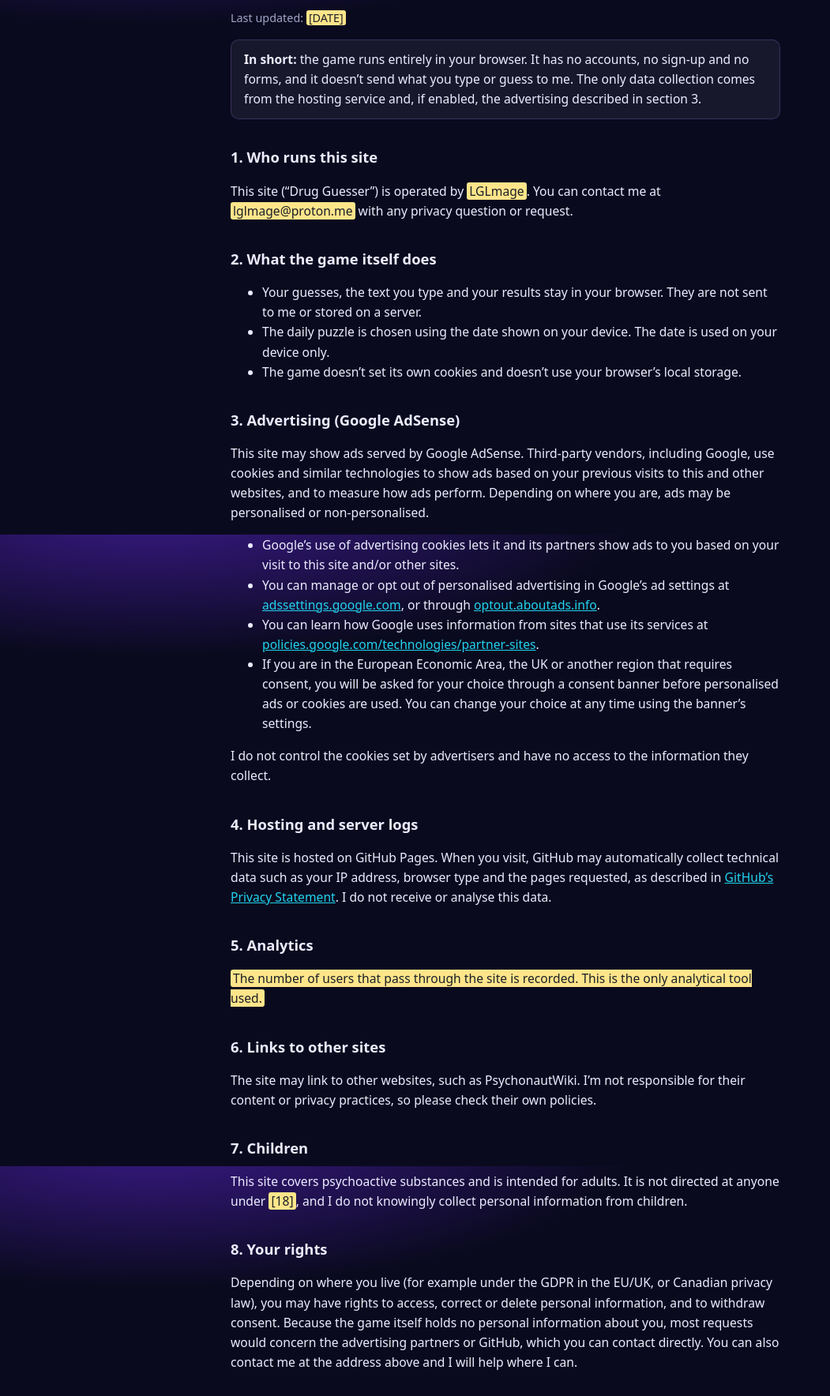
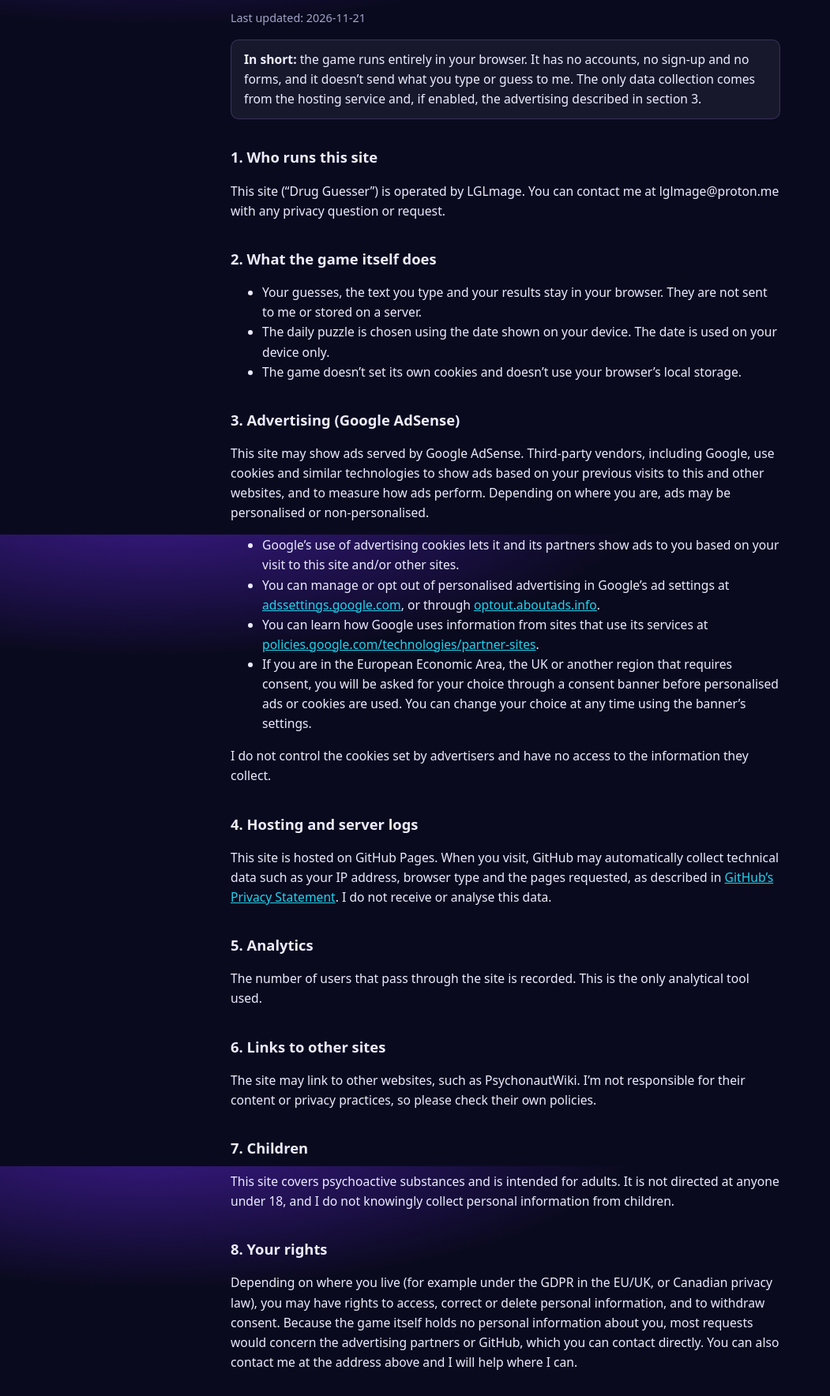
Before and after one commit to Pye-A/DrugGuesser, a plain HTML site: page privacy.html in a window 1280 px wide. Shown: the part 123-1891 px from the top of the page at 79% size, without its empty margins (0-1051 px from the left). Drawn offline with Linux system fonts and the light colour scheme.

Commit message:
Update privacy.html
removed marks

```diff
--- a/privacy.html
+++ b/privacy.html
@@ -27,12 +27,12 @@ mark{background:#ffe58a;color:#1c2028;padding:0 3px;border-radius:3px}
 :root:root:root{--bg:#0a0a1f;--fg:#ecebff;--card:rgba(255,255,255,.06);--mut:#a3a3c8;--ok:#22d3ee;--bd:rgba(167,139,250,.22)}body{background:radial-gradient(ellipse 80% 40% at 15% -5%,#3b1a8a 0,transparent 60%),#0a0a1f;background-attachment:fixed;min-height:100vh}</style></head><body><main>
 <p><a href="index.html">← Back to the game</a></p>
 <h1>Privacy Policy</h1>
-<p class="mut">Last updated: <mark>[DATE]</mark></p>
+<p class="mut">Last updated: 2026-11-21</p>
 
 <p class="card"><b>In short:</b> the game runs entirely in your browser. It has no accounts, no sign-up and no forms, and it doesn’t send what you type or guess to me. The only data collection comes from the hosting service and, if enabled, the advertising described in section 3.</p>
 
 <h2>1. Who runs this site</h2>
-<p>This site (“Drug Guesser”) is operated by <mark>LGLmage</mark>. You can contact me at <mark>lglmage@proton.me</mark> with any privacy question or request.</p>
+<p>This site (“Drug Guesser”) is operated by LGLmage. You can contact me at lglmage@proton.me with any privacy question or request.</p>
 
 <h2>2. What the game itself does</h2>
 <ul>
@@ -55,13 +55,13 @@ mark{background:#ffe58a;color:#1c2028;padding:0 3px;border-radius:3px}
 <p>This site is hosted on GitHub Pages. When you visit, GitHub may automatically collect technical data such as your IP address, browser type and the pages requested, as described in <a href="https://docs.github.com/en/site-policy/privacy-policies/github-general-privacy-statement" rel="noopener">GitHub’s Privacy Statement</a>. I do not receive or analyse this data.</p>
 
 <h2>5. Analytics</h2>
-<p><mark>The number of users that pass through the site is recorded. This is the only analytical tool used.</mark></p>
+<p>The number of users that pass through the site is recorded. This is the only analytical tool used.</p>
 
 <h2>6. Links to other sites</h2>
 <p>The site may link to other websites, such as PsychonautWiki. I’m not responsible for their content or privacy practices, so please check their own policies.</p>
 
 <h2>7. Children</h2>
-<p>This site covers psychoactive substances and is intended for adults. It is not directed at anyone under <mark>[18]</mark>, and I do not knowingly collect personal information from children.</p>
+<p>This site covers psychoactive substances and is intended for adults. It is not directed at anyone under 18, and I do not knowingly collect personal information from children.</p>
 
 <h2>8. Your rights</h2>
 <p>Depending on where you live (for example under the GDPR in the EU/UK, or Canadian privacy law), you may have rights to access, correct or delete personal information, and to withdraw consent. Because the game itself holds no personal information about you, most requests would concern the advertising partners or GitHub, which you can contact directly. You can also contact me at the address above and I will help where I can.</p>
```
